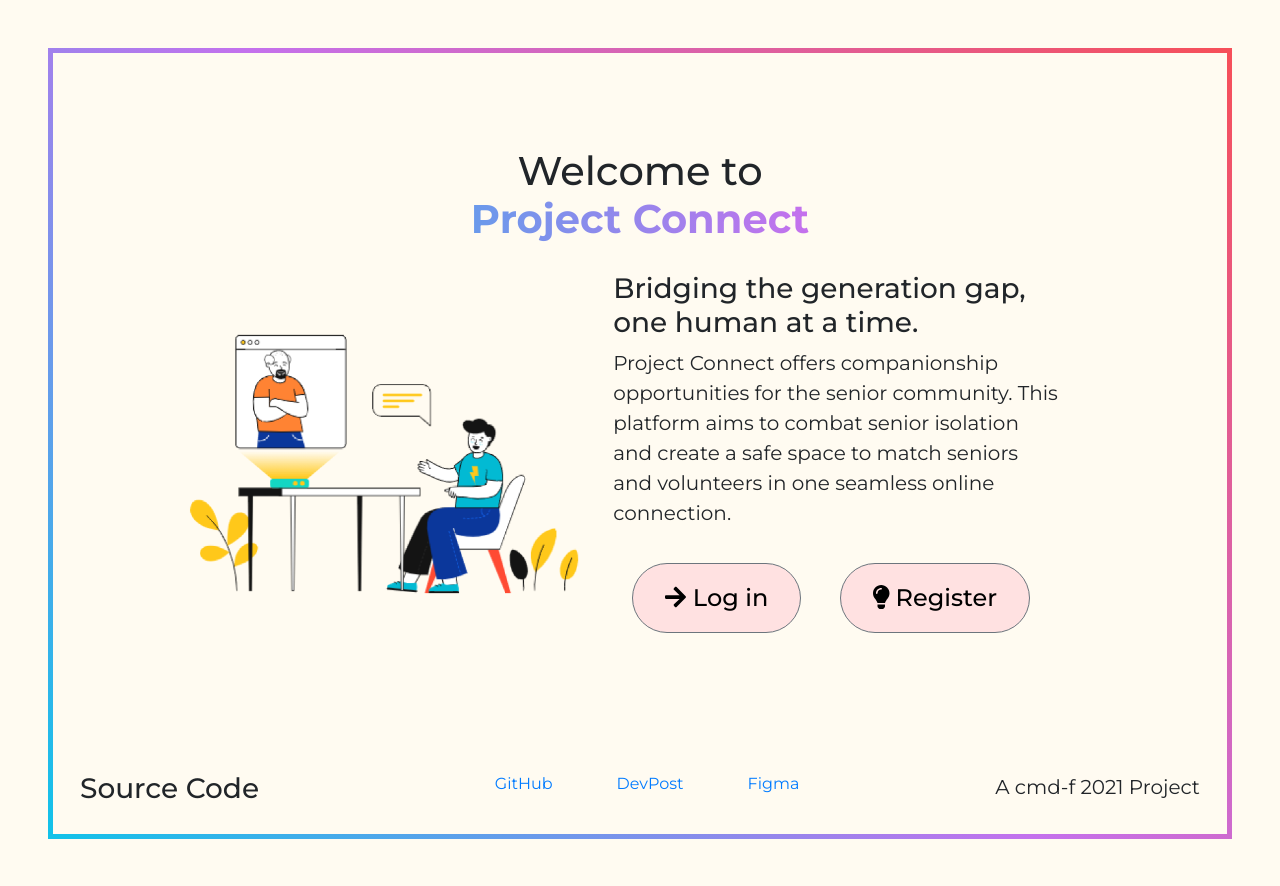
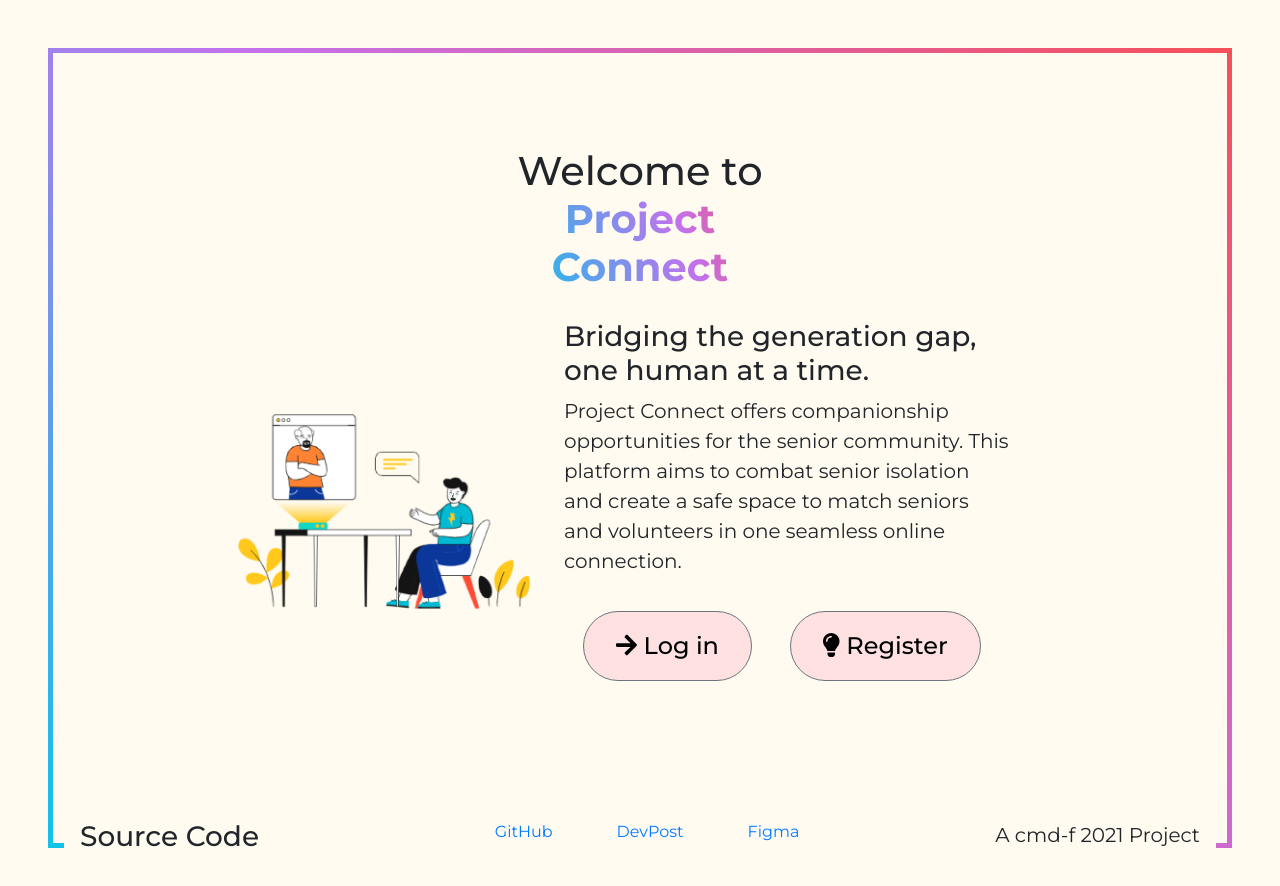
Before and after one commit to carinabii/react-project-connect, a React (Create React App) app: page / in a window 1280 px wide. Shown: the top 886 px of the page. Built offline with nearby package versions, Linux system fonts and the light colour scheme.

Commit message:
tweaks
fixing gradient project title + reducing pic size because it was obscuring title

```diff
--- a/src/App.css
+++ b/src/App.css
@@ -61,7 +61,7 @@ border: 5px solid;
   margin: auto;
 }
 .blush {
-  width:40%;
+  width:30%;
 }
 .footer {
   width:90vw;
@@ -117,6 +117,8 @@ h4 {
 }
 .projecttitle {
   font-weight: 700;
+  margin-left: auto;
+  margin-right: auto;
   background: -webkit-linear-gradient(bottom left,  #12c2e9 0%, #c471ed 66.67%, #f64f59 100%);
     /* background-image: linear-gradient(45deg, #38a886 0%, #2f98ad 33.33%, #205791 66.67%, #FF41A0 100%); */
     -webkit-background-clip: text;
@@ -126,6 +128,7 @@ h4 {
     -moz-background-clip: text;
     -moz-text-fill-color: transparent;
     margin-bottom: 1.5vw;
+    width: 25%;
 }
 
 .Container {
```
